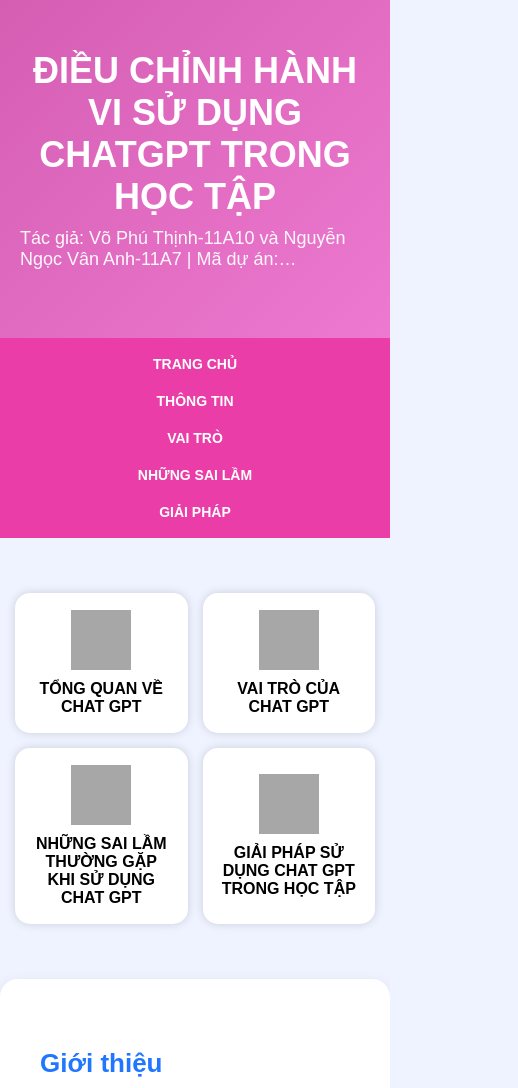
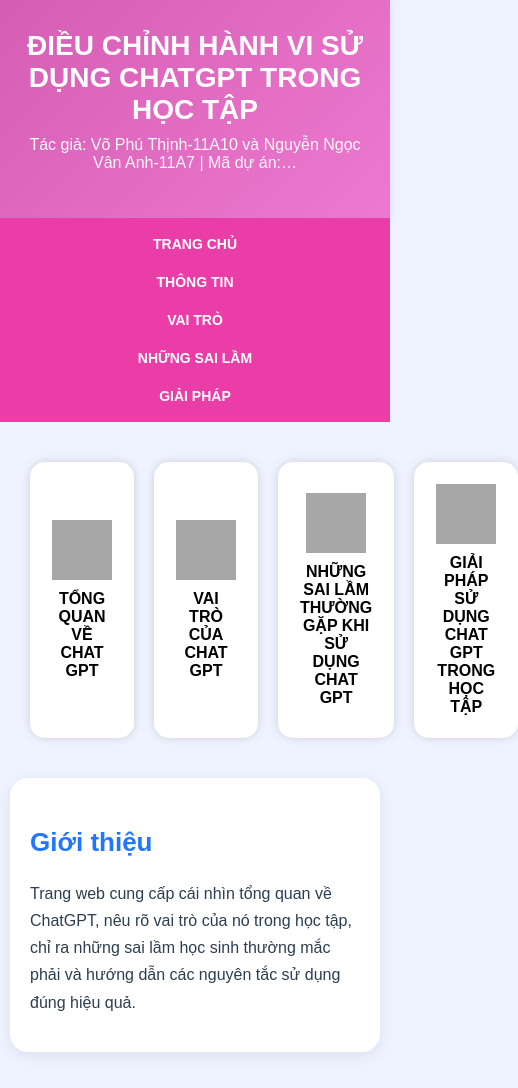
Before and after one commit to nghiem241208-code/web-huong-dan, a plain HTML site: page index.html in a window 390 px wide. Shown: the top 1088 px of the page, 518 px wide, since content can reach past the window. Drawn offline with Linux system fonts and the light colour scheme; grey boxes are pictures that could not be loaded.

Commit message:
Update index.html

```diff
--- a/index.html
+++ b/index.html
@@ -3,6 +3,7 @@
 <head>
 
 <meta charset="UTF-8">
+
 <meta name="viewport" content="width=device-width, initial-scale=1.0">
 <title>Trang chủ</title>
 
@@ -99,74 +100,53 @@
 /* ======================================= */
 @media (max-width: 768px) {
 
-    /* 1. CHUYỂN BỐ CỤC TỪ NGANG SANG DỌC */
-    .header-layout, .main-layout {
-        flex-direction: column !important;
-        gap: 20px !important;
+    /* HEADER */
+    .header {
+        padding: 30px 15px;
+    }
+    .header h1 {
+        font-size: 28px;
+    }
+    .header p {
+        font-size: 16px;
     }
 
-    /* 2. ĐẢM BẢO CÁC CỘT CHIẾM 100% CHIỀU RỘNG */
-    .left-column, .btn-box, .btn-box-wrapper {
-        width: 100% !important;
-        flex-shrink: 0 !important;
-        padding-top: 0 !important;
-        box-sizing: border-box;
+    /* NAV */
+    nav {
+        padding: 10px;
+        gap: 6px;
+    }
+    nav a {
+        flex: 1 1 45%;
+        text-align: center;
+        font-size: 14px;
+        padding: 8px 10px;
     }
 
-    /* 3. ĐIỀU CHỈNH CONTAINER CHÍNH */
-    .container {
-        padding: 20px 15px !important;
-        margin: 20px 0 !important;
-        max-width: 100% !important;
-        border-radius: 0 !important;
+    /* MENU GRID */
+    .menu-grid {
+        grid-template-columns: repeat(auto-fit, minmax(140px, 1fr));
+        gap: 15px;
+        padding: 10px;
+        margin: 20px 10px;
     }
 
-    /* 4. XỬ LÝ ẢNH/VIDEO (Chuyển thành 100% và Hủy bỏ Sticky) */
-    .image-box, .video-box {
-        width: 100% !important;
-        position: relative !important;
-        top: 0 !important;
+    .menu-item {
+        padding: 20px;
+        font-size: 16px;
+    }
+    .menu-item img {
+        width: 50px;
     }
 
-    /* 5. NÚT VÀ MENU */
-    /* Nút: đảm bảo nút không quá to, chiếm 100% chiều rộng */
-    .btn {
-        width: 100% !important;
-        box-sizing: border-box;
-        padding: 15px 20px !important;
-        font-size: 16px !important;
+    /* INTRO BOX */
+    .intro-box {
+        padding: 20px;
+        margin: 20px 10px;
+        font-size: 16px;
     }
-    /* Thanh điều hướng (Nav) */
-    nav {
-        gap: 5px !important;
-        padding: 10px !important;
-    }
-    nav a {
-        flex-basis: 45%;
-        padding: 8px 10px !important;
-        font-size: 14px !important;
-        text-align: center;
-    }
+}
 
-    /* 6. Lưới menu trong index.html */
-    .menu-grid {
-        grid-template-columns: repeat(auto-fit, minmax(150px, 1fr)) !important;
-        gap: 15px !important;
-        padding: 15px !important;
-    }
-    .menu-item {
-        font-size: 16px !important;
-        padding: 15px !important;
-    }
-
-    /* Điều chỉnh các hộp nội dung phụ */
-    .contentBox {
-        border-radius: 8px !important;
-        margin-bottom: 10px !important;
-    }
-    p {
-        text-align: left !important;
-    }
 }
 
 </style>
```
